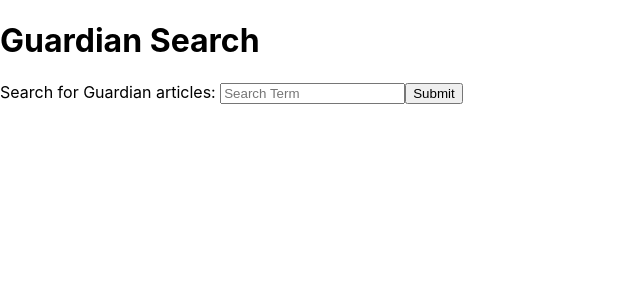
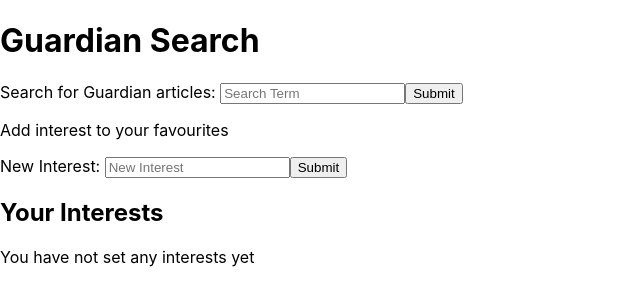
Before and after one commit to KyleJohnst/guardian, a React (Create React App) app: page / in a window 1280 px wide. Shown: the top 306 px of the page, without its empty margins (0-640 px from the left). Built offline with nearby package versions, Linux system fonts and the light colour scheme.

Commit message:
Added ability to add interests to list of interests and render them on the page

```diff
--- a/package.json
+++ b/package.json
@@ -9,6 +9,7 @@
     "react": "^17.0.2",
     "react-dom": "^17.0.2",
     "react-scripts": "4.0.3",
+    "react-router-dom": "^5.2.0",
     "web-vitals": "^1.1.2"
   },
   "scripts": {
--- a/src/components/ArticlesList.js
+++ b/src/components/ArticlesList.js
@@ -3,7 +3,6 @@
 const ArticlesList = ({allArticles, searchTerm}) => {
 
     const articles = allArticles.map((article, index) => {
-        console.log(article.webUrl)
         return <li key={index}><a href={article.webUrl}>{article.webTitle}</a></li>
     })
 
--- /dev/null
+++ b/src/components/Interests.js
@@ -0,0 +1,29 @@
+
+const Interests = ({yourInterests}) => {
+
+    let interests = []
+
+    const getInterests = () => {
+        if(yourInterests.length < 1){
+            return <p>You have not set any interests yet</p>
+        } else {
+            for(let  i = 0; i < yourInterests.length; i++){
+                console.log(yourInterests[i])
+                interests.push(yourInterests[i])
+            }
+            const returnInterests = interests.map((interest, index) => {
+                return <p key={index}>{interest}</p>
+            })
+            return returnInterests
+            }
+        }
+
+    return (
+        <>
+    <h2>Your Interests</h2>
+    {getInterests()}
+    </>
+    )
+}
+
+export default Interests;
--- /dev/null
+++ b/src/components/NavBar.js
@@ -0,0 +1,9 @@
+import { Link } from 'react-router-dom'
+
+const NavBar = () => {
+    return(
+        <p>navbar</p>
+    )
+}
+
+export default NavBar;
--- a/src/components/SearchArticles.js
+++ b/src/components/SearchArticles.js
@@ -5,7 +5,6 @@
         event.preventDefault()
         const searchTerm = event.target[0].value
         onSearchChange(searchTerm)
-        console.log(`Search term is: ${searchTerm}`)
     }
 
 
--- /dev/null
+++ b/src/components/SetInterests.js
@@ -0,0 +1,22 @@
+
+const SetInterests = ({onInterestChange}) => {
+
+    const setNewInterest = (event) => {
+            event.preventDefault();
+            onInterestChange(event.target[0].value)
+
+    }
+
+    return (
+        <>
+            <p>Add interest to your favourites</p>
+            <form onSubmit={setNewInterest}>
+            <label>New Interest: </label>
+            <input type="text" placeholder="New Interest" id="newInterest" name="newInterest"></input>
+            <input type="submit"></input>
+            </form>
+        </>
+    )
+}
+
+export default SetInterests
--- a/src/containers/GuardianContainer.js
+++ b/src/containers/GuardianContainer.js
@@ -1,15 +1,26 @@
 import SearchArticles from "../components/SearchArticles";
 import { useEffect, useState, useRef } from "react";
 import ArticlesList from "../components/ArticlesList";
+import Interests from "../components/Interests";
+import SetInterests from "../components/SetInterests";
+// import NavBar from "../components/NavBar";
+
 
 const GuardianContainer = () => {
 
     const [searchTerm, setSearchTerm] = useState(null);
     const [allArticles, setAllArticles] = useState(null);
-    const [recentSearches, setRecentSearches] = useState([]);
+    const [yourInterests, setYourInterests] = useState([]);
+
 
     const onSearchChange = (search) => {
       setSearchTerm(search)
+    }
+
+    const onInterestChange = (interest) => {
+            setYourInterests([...yourInterests, interest])
+            console.log("yourInterests: ")
+            console.log(yourInterests)
     }
 
     const getArticles = () => {
@@ -27,6 +38,8 @@
         <>
             <SearchArticles onSearchChange={onSearchChange}/>
             {allArticles ? <ArticlesList allArticles={allArticles} searchTerm={searchTerm}/> : null}
+            <SetInterests onInterestChange={onInterestChange}/>
+            <Interests yourInterests={yourInterests}/>
         </>
 
     )
```
Also changed, not shown: 1 other file (tests, documents, lock files or other folders).
